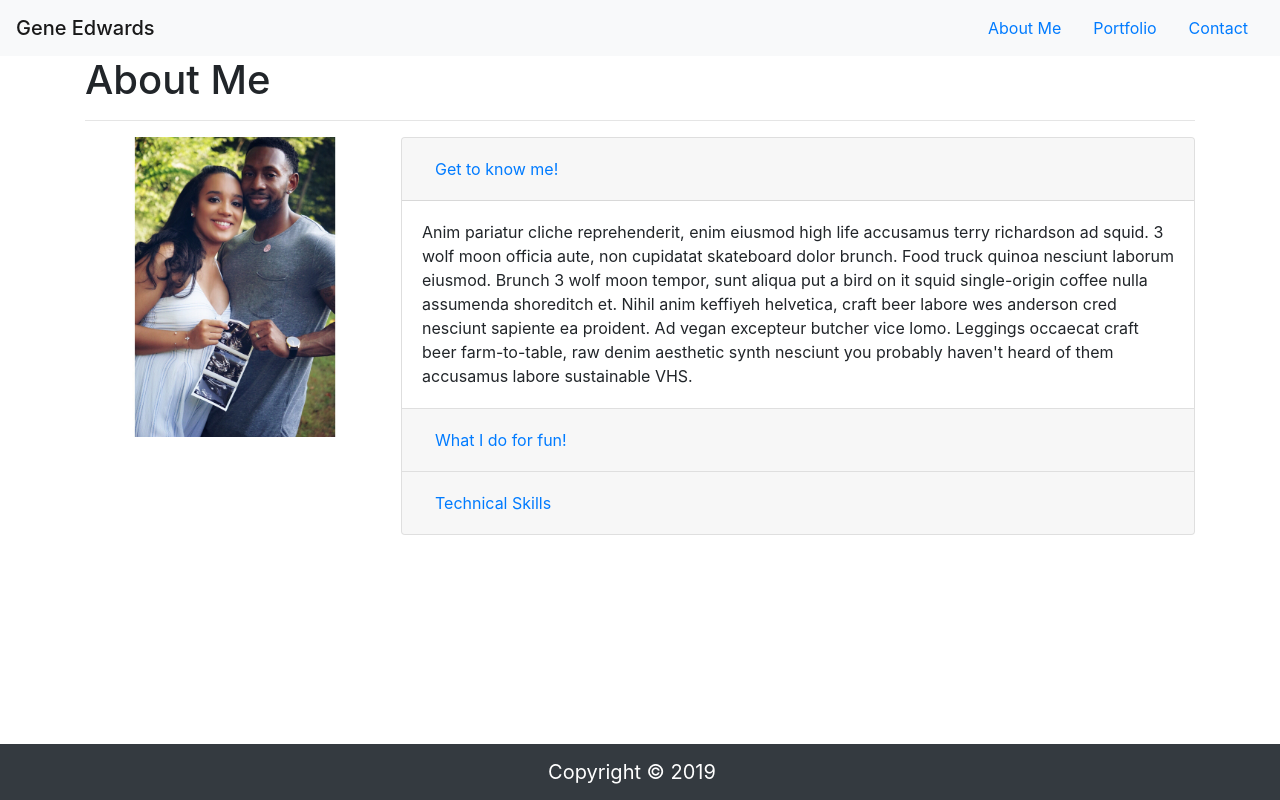
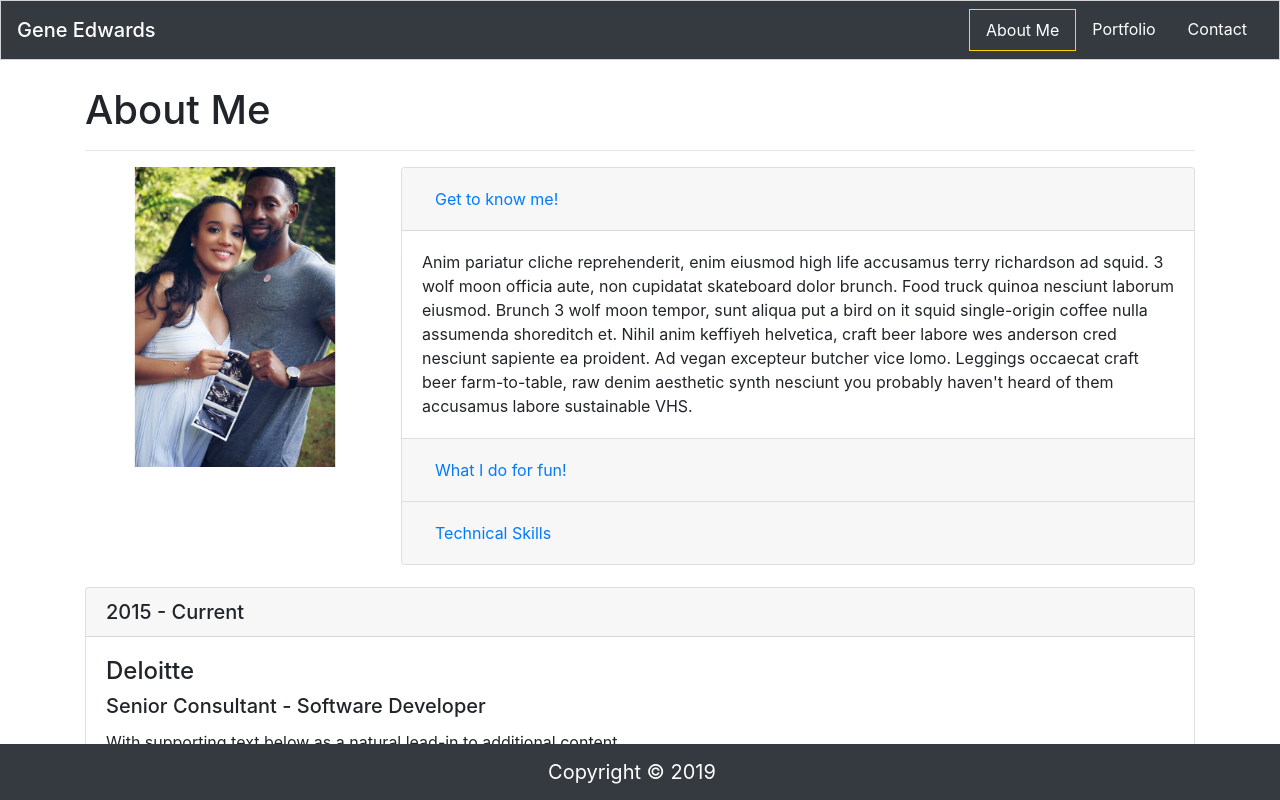
Before and after one commit to geneSaiyan/Bootstrap-Portfolio, a plain HTML site: page index.html in a window 1280 px wide. Drawn offline with nearby package versions, Linux system fonts and the light colour scheme.

Commit message:
Custom styles css added

```diff
--- a/index.html
+++ b/index.html
@@ -5,15 +5,17 @@
 
     <link rel="stylesheet" href="https://stackpath.bootstrapcdn.com/bootstrap/4.3.1/css/bootstrap.min.css"
         integrity="sha384-ggOyR0iXCbMQv3Xipma34MD+dH/1fQ784/j6cY/iJTQUOhcWr7x9JvoRxT2MZw1T" crossorigin="anonymous">
+        <link rel="stylesheet" href="styles.css">
+
 </head>
 
 <body>
     <!-- Nav bar -->
-    <nav class="navbar navbar-light bg-light">
+    <nav class="navbar navbar-dark bg-dark nav-border">
         <span class="navbar-brand mb-0 h1">Gene Edwards</span>
         <ul class="nav justify-content-end">
             <li class="nav-item">
-                <a class="nav-link active" href="index.html">About Me</a>
+                <a class="nav-link active-link" href="index.html">About Me</a>
             </li>
             <li class="nav-item">
                 <a class="nav-link" href="portfolio.html">Portfolio</a>
@@ -28,6 +30,7 @@
 
     <div class="container">
         <h1>About Me</h1>
+
         <hr>
         <div class="row">
             <div class="col-md-12">
@@ -113,6 +116,20 @@
             </div>
         </div>
 
+        <div class="row" style="margin-top: 2%">
+<div class="col-md-12">
+        <div class="card">
+                <h5 class="card-header">2015 - Current</h5>
+                <div class="card-body">
+                    <h4>Deloitte</h4>
+                  <h5 class="card-title">Senior Consultant - Software Developer</h5>
+                  <p class="card-text">With supporting text below as a natural lead-in to additional content.</p>
+
+                </div>
+              </div>
+</div>
+
+        </div>
 
         <nav class="navbar fixed-bottom navbar-dark bg-dark justify-content-center">
             <a class="navbar-brand" href="#">Copyright &copy; 2019</a>
--- /dev/null
+++ b/styles.css
@@ -0,0 +1,12 @@
+.nav-border{
+    border: 1px solid #D3D3D3;
+    margin-bottom: 2%;
+}
+
+.navbar a{
+    color: white;
+}
+
+.active-link{
+    border: 1px gold solid;
+}
```
